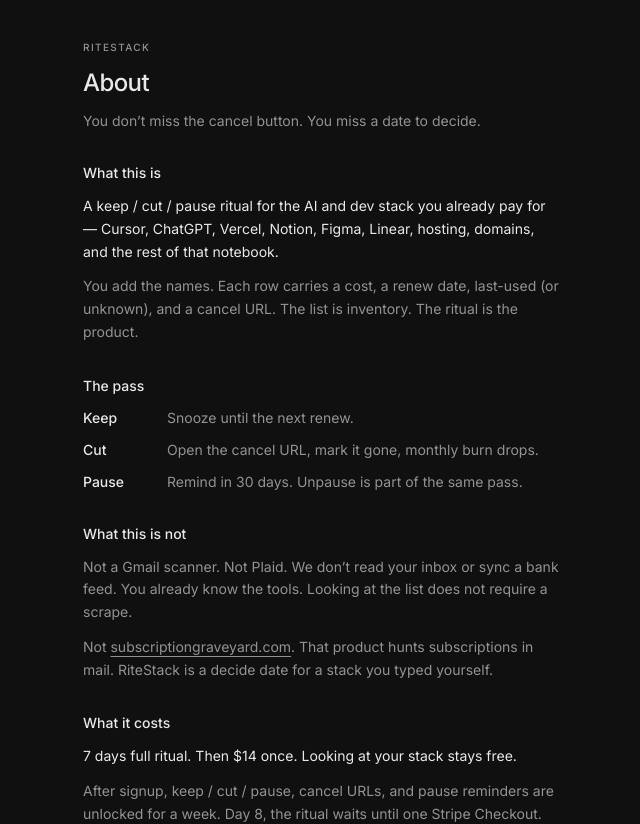
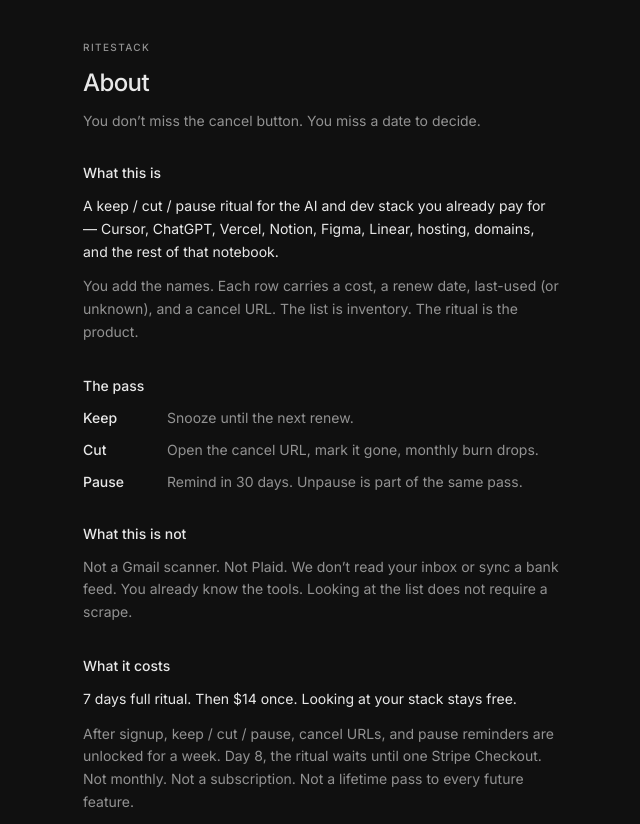
Before and after one commit to sunilnjc/genesis, a Next.js app: page /about in a window 1280 px wide. Shown: the top 824 px of the page, without its empty margins (317-957 px from the left). Built offline with nearby package versions, Linux system fonts and the light colour scheme; no server answers.

Commit message:
Remove the subscriptiongraveyard comparison from About
Founder: do not tell users about that other product.

```diff
--- a/src/app/about/page.tsx
+++ b/src/app/about/page.tsx
@@ -62,17 +62,6 @@
           Not a Gmail scanner. Not Plaid. We don’t read your inbox or sync a bank feed. You
           already know the tools. Looking at the list does not require a scrape.
         </p>
-        <p className="text-muted-foreground">
-          Not{" "}
-          <a
-            href="https://www.subscriptiongraveyard.com"
-            className="underline underline-offset-4 hover:text-foreground"
-          >
-            subscriptiongraveyard.com
-          </a>
-          . That product hunts subscriptions in mail. RiteStack is a decide date for a stack
-          you typed yourself.
-        </p>
       </section>
 
       <section className="space-y-3 text-sm leading-relaxed" data-ritestack-copy="pricing">
```
